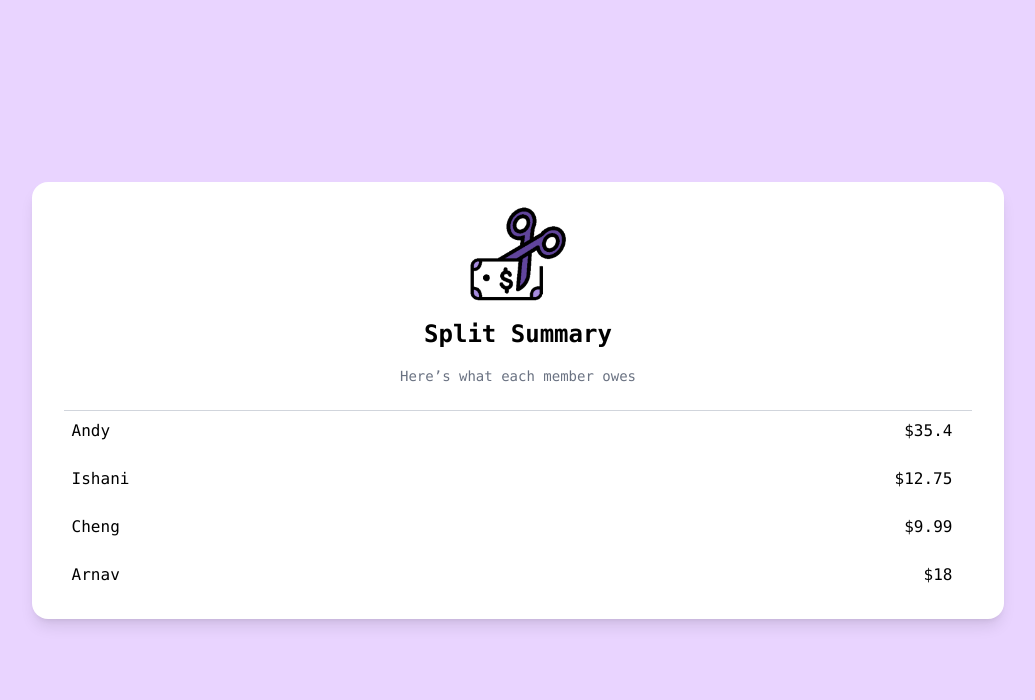
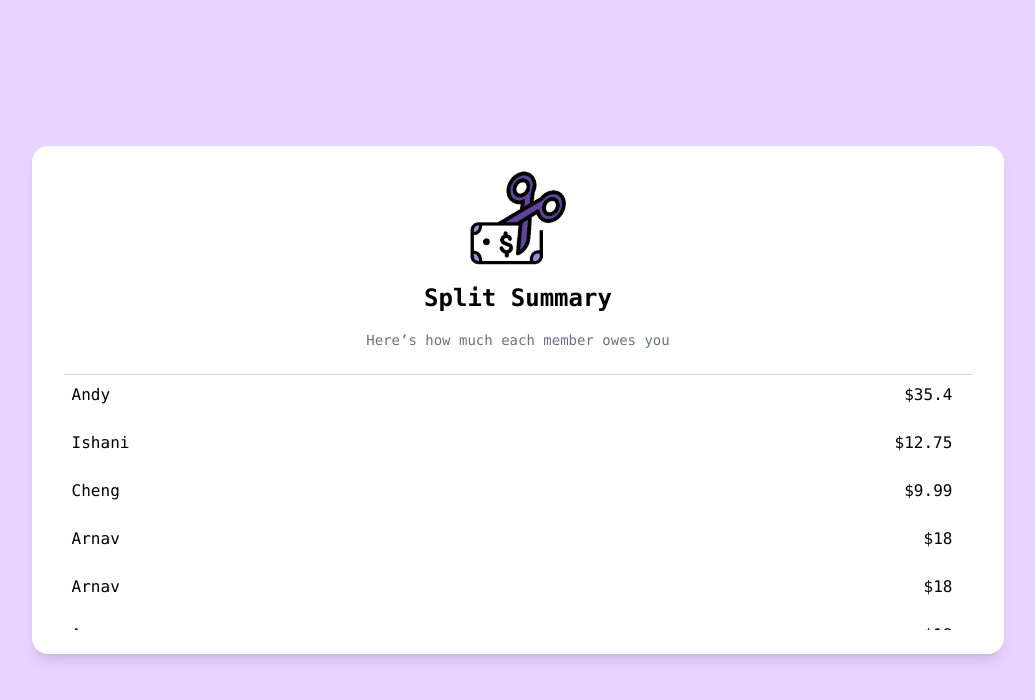
Before and after one commit to eugeneh1217/splab_cont, a React (Vite) app in the folder frontend/: page /owner-final in a window 1280 px wide. Shown: the top 700 px of the page, without its empty margins (122-1157 px from the left). Built offline with nearby package versions, Linux system fonts and the light colour scheme.

Commit message:
fixed overflow for owner final

```diff
--- a/frontend/src/integrals/OwnerFinal.jsx
+++ b/frontend/src/integrals/OwnerFinal.jsx
@@ -11,13 +11,25 @@ function OwnerFinal() {
         />
 
         <h1 className="text-2xl font-bold mb-4">Split Summary</h1>
-        <p className="text-gray-500 text-sm mb-6">Here’s what each member owes</p>
+        <p className="text-gray-500 text-sm mb-6">Here’s how much each member owes you</p>
 
-        <div className="w-full flex flex-col gap-2 border-t border-gray-300">
+        <div className="w-full flex flex-col gap-2 border-t border-gray-300 overflow-y-scroll max-h-64">
           <MemberSplit name="Andy" amount={35.4} />
           <MemberSplit name="Ishani" amount={12.75} />
           <MemberSplit name="Cheng" amount={9.99} />
           <MemberSplit name="Arnav" amount={18.0} />
+          <MemberSplit name="Arnav" amount={18.0} />
+          <MemberSplit name="Arnav" amount={18.0} />
+          <MemberSplit name="Arnav" amount={18.0} />
+          <MemberSplit name="Arnav" amount={18.0} />
+          <MemberSplit name="Arnav" amount={18.0} />
+          <MemberSplit name="Arnav" amount={18.0} />
+          <MemberSplit name="Arnav" amount={18.0} />
+          <MemberSplit name="Arnav" amount={18.0} />
+          <MemberSplit name="Arnav" amount={18.0} />
+          <MemberSplit name="Arnav" amount={18.0} />
+          <MemberSplit name="Arnav" amount={18.0} />
+
         </div>
       </div>
     </div>
```
